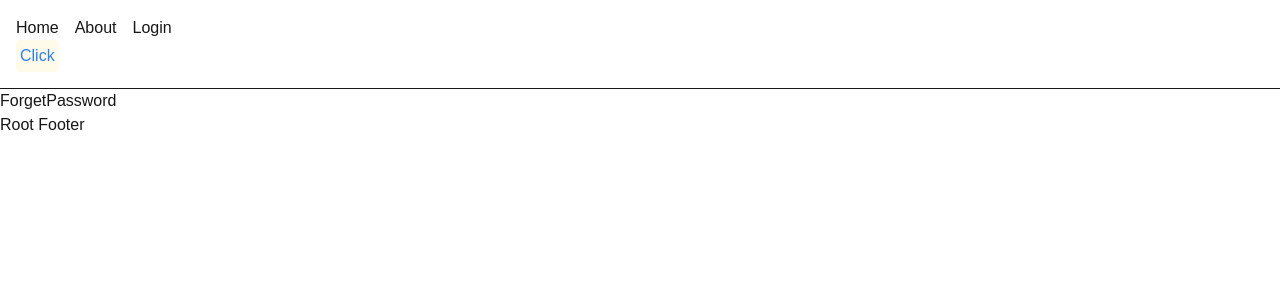
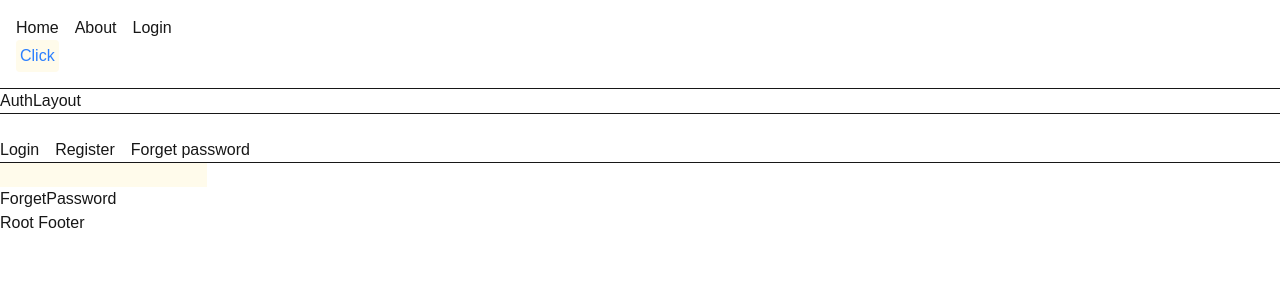
Before and after one commit to sardarbalnour/next-tutorial, a Next.js app: page /forget-password in a window 1280 px wide. Shown: the top 300 px of the page. Built offline with nearby package versions, Linux system fonts and the light colour scheme.

Commit message:
template

```diff
--- /dev/null
+++ b/src/app/(auth)/template.tsx
@@ -0,0 +1,47 @@
+"use client";
+
+import Link from "next/link";
+import { useState } from "react";
+
+function AuthLayout({ children }: LayoutProps<"/">) {
+  const [value, setValue] = useState("");
+
+  return (
+    <div>
+      AuthLayout
+      <hr />
+      <br />
+      <Link className="mr-4" href="/login">
+        Login
+      </Link>
+      <Link className="mr-4" href="/register">
+        Register
+      </Link>
+      <Link href="/forget-password">Forget password</Link>
+      <br />
+      <hr />
+      <input
+        type="text"
+        className="bg-amber-50 text-black"
+        value={value}
+        onChange={(e) => {
+          setValue(e.target.value);
+        }}
+      />
+      {children}
+    </div>
+  );
+}
+
+export default AuthLayout;
+
+// template vs layout:
+// In Next.js, a layout component is used to define a consistent structure for a set of pages,
+// while a template component is used to define a specific layout for a single page
+// or a group of related pages. In this case,
+// the AuthLayout component serves as a template for the authentication pages,
+// providing a consistent structure and navigation links for login, registration, and password recovery.
+
+//in layout When you move between sub-routes, the same instance of Layout is preserved and not remounted.
+
+//in template But every time the route changes, the template is remounted.
```
